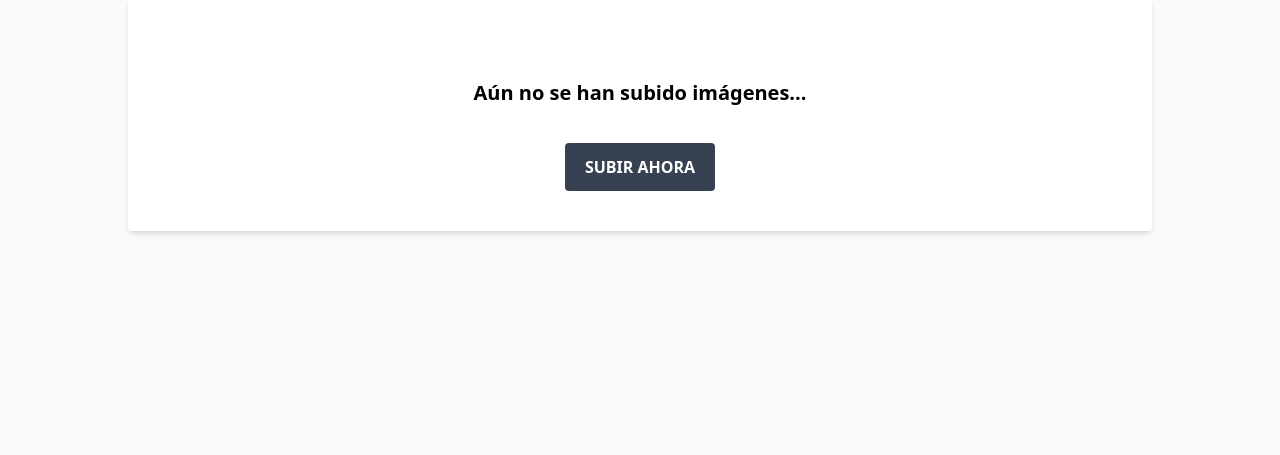
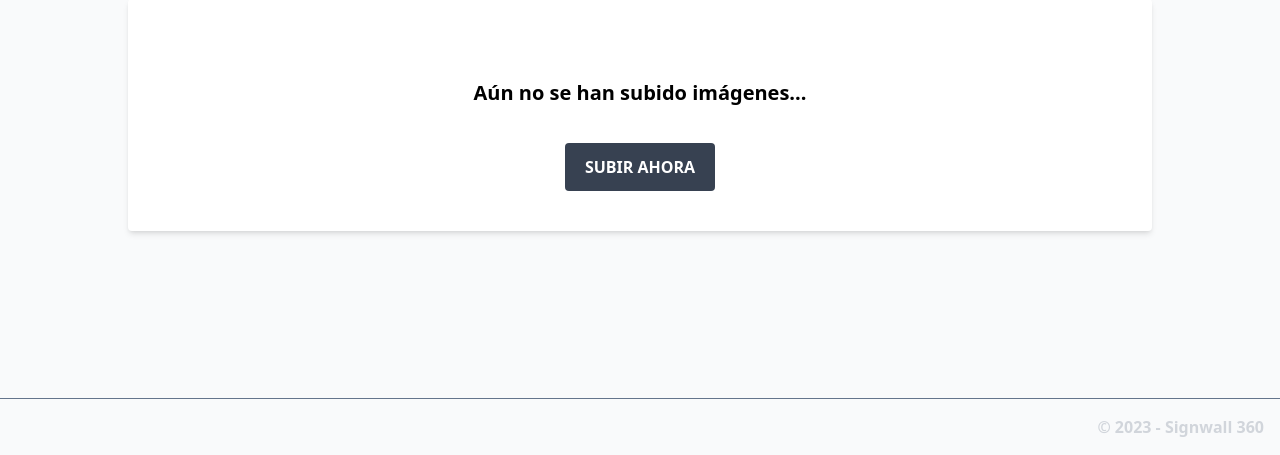
Before and after one commit to PabloUrbano2000/signwall-promotions-app, a Node server app: page /gallery/depor/ in a window 1280 px wide. Shown: the part 345-800 px from the top of the page. Run offline with Node 20, Linux system fonts and the light colour scheme; some libraries are stand-ins or nearby versions.

Commit message:
feat: agregando footer

```diff
--- /dev/null
+++ b/views/layout/includes/footer.pug
@@ -0,0 +1,2 @@
+div(class="w-full flex p-4 border-t border-slate-500 border-solid mt-auto")
+    span(class="ml-auto text-gray-300 font-semibold") © 2023 - Signwall 360
--- a/views/layout/main.pug
+++ b/views/layout/main.pug
@@ -11,11 +11,12 @@ html(lang="es")
         link(rel="stylesheet", href="path/to/font-awesome/css/font-awesome.min.css")
         link(rel="stylesheet", href="https://cdnjs.cloudflare.com/ajax/libs/font-awesome/4.7.0/css/font-awesome.css", integrity="sha512-5A8nwdMOWrSz20fDsjczgUidUBR8liPYU+WymTZP1lmY9G6Oc7HlZv156XqnsgNUzTyMefFTcsFH/tnJE/+xBg==", crossorigin="anonymous", referrerpolicy="no-referrer")
 
-    body.min-h-screen.bg-gray-50
+    body.min-h-screen.bg-gray-50.flex.flex-col
         include includes/header
 
         main(class="mx-auto container mt-20 px-2 md:mt-10")
             block contenido
 
+        include includes/footer
         script(src="/js/header.js")
         block scripts
```
Also changed, not shown: public/css/app.css.
